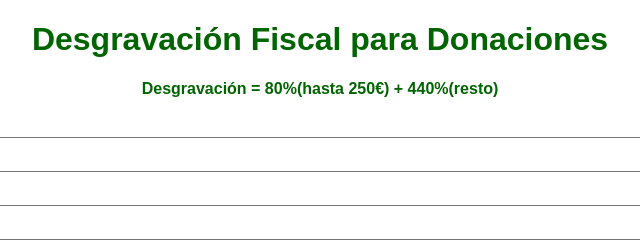
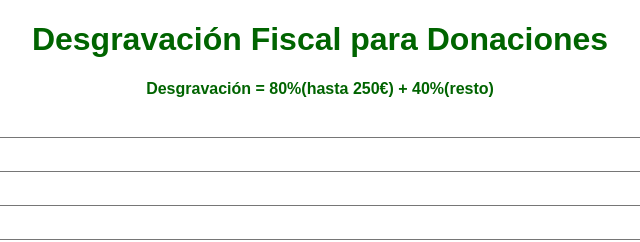
Before and after one commit to mparruiz/Desgravacion, a plain HTML site: page index.html in a window 1280 px wide. Shown: the top 242 px of the page, 320-960 px from the left. Drawn offline with Linux system fonts and the light colour scheme.

Commit message:
Update index.html

```diff
--- a/index.html
+++ b/index.html
@@ -41,7 +41,7 @@
 </head>
 <body>
     <h1>Desgravación Fiscal para Donaciones</h1>
-    <p><strong>Desgravación = 80%(hasta 250€) + 440%(resto)</strong></p>
+    <p><strong>Desgravación = 80%(hasta 250€) + 40%(resto)</strong></p>
     <form>
         <label for="donacion">Donación (€):</label>
         <input type="number" id="donacion" name="donacion" oninput="calcularDesgravacion()">
```
